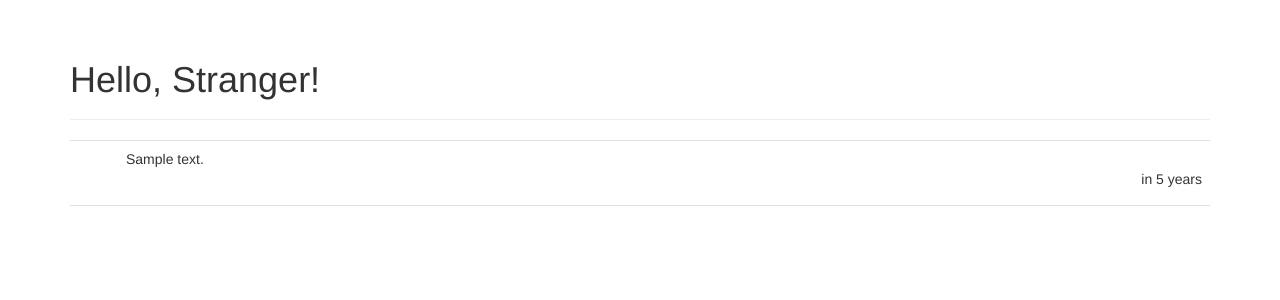
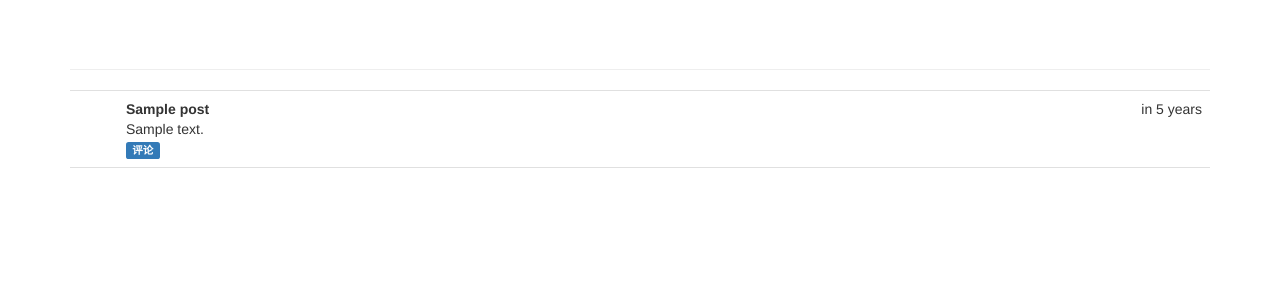
Before and after one commit to tcxurun/sheep, a Flask app: page / in a window 1280 px wide. Shown: the part 52-352 px from the top of the page. Run offline with Flask 2, Linux system fonts and the light colour scheme; tables that the repository leaves empty hold one stand-in row (values such as "Sample post"); some libraries are stand-ins or nearby versions.

Commit message:
解决markdown不能转换图片问题,增加评论模型

```diff
--- a/app/main/forms.py
+++ b/app/main/forms.py
@@ -17,6 +17,8 @@ class PostForm(Form):
 	submit = SubmitField('提交')
 
 
+
 class CommentForm(Form):
-    body = StringField('内容', validators=[Required()])
-    submit = SubmitField('提交')
+	nickname = StringField('昵称',validators=[Required()])
+	body = StringField('内容', validators=[Required()])
+	submit = SubmitField('提交')
--- a/app/main/views.py
+++ b/app/main/views.py
@@ -1,9 +1,10 @@
+#encoding: utf-8
 from datetime import datetime
 from flask import render_template,session,redirect,url_for,request,flash,current_app
 from flask.ext.login import login_required, current_user
 from . import main
 from .. import db
-from .forms import PostForm
+from .forms import PostForm,CommentForm
 from ..models import User,Post
 
 @main.route('/',methods=['GET','POST'])
@@ -22,10 +23,12 @@ def index():
 def post():
 	form = PostForm()
 	if form.validate_on_submit():
+		print 'title: %s' % form.title.data
 		post = Post(title=form.title.data,body=form.body.data)
 		db.session.add(post)
 		return redirect(url_for('.index'))
-	return render_template('post.html',form=form)
+	posts = Post.query.order_by(Post.timestamp.desc()).all()
+	return render_template('index.html',form=form,posts=posts)
 
 @main.route('/edit/<int:id>',methods=['GET','POST'])
 @login_required
@@ -33,9 +36,30 @@ def edit(id):
 	post = Post.query.get_or_404(id)
 	form = PostForm()
 	if form.validate_on_submit():
+		post.title = form.title.data
 		post.body = form.body.data
 		db.session.add(post)
 		flash('The post has been updated')
 		return redirect(url_for('.post',id=post.id))
+	form.title.data = post.title
 	form.body.data = post.body
 	return render_template('edit_post.html',form=form)
+
+@main.route('/post/comment/<int:id>',methods=['GET','POST'])
+def comment(id):
+	post = Post.query.get_or_404(id)
+	form = CommentForm()
+	if form.validate_on_submit():
+		comment = Comment(nickname=form.nickname.data,body=form.body.name,
+			post=post)
+		db.session.add(comment)
+		flash('您的评论已经提交！')
+		return redirect(url_for('.post',id=post.id,page=-1))
+	page = request,args.get('page',1,type=int)
+	if page == -1:
+		page=(post.comments.count() -1) / \
+			current_app.config['SHEEP_POSTS_PER_PAGE'] + 1
+	pagination = post.comments.order_by(Comment.timestamp.asc()).paginate(
+		page,per_page=current_app.config['SHEEP_POSTS_PER_PAGE'],error_out=False)
+	comments = pagination.items
+	return render_template('post.html',post=post,form=form,comments=comments,)
--- a/app/models.py
+++ b/app/models.py
@@ -134,6 +134,8 @@ class Post(db.Model):
 	body_html = db.Column(db.Text)
 	timestamp = db.Column(db.DateTime,index=True,default=datetime.utcnow)
 
+	comments = db.relationship('Comment',backref='post',lazy='dynamic')
+
 	@staticmethod
 	def generate_posts(count=10):
 		for i in range(count):
@@ -148,7 +150,7 @@ class Post(db.Model):
 
 	@staticmethod
 	def on_changed_body(target, value, oldvalue, initiator):
-
+		'''
 		def filter_src(name,value):
 			if name in ('alt','height','width'):
 				return True
@@ -158,14 +160,18 @@ class Post(db.Model):
 			return False
 
 		allowed_tags = ['a', 'abbr', 'acronym', 'b', 'blockquote', 'code',
-			'em', 'i', 'li', 'ol', 'pre', 'strong', 'ul','h1', 'h2', 'h3', 'p']
+			'em', 'i', 'li'<p></p>, 'ol', 'pre', 'strong', 'ul','h1', 'h2', 'h3', 'p']
 
 		allowed_attributes = {
-			'img':filter_src,
+			'img':['src']
 		}
+
+
 		target.body_html = bleach.linkify(bleach.clean(
 			markdown(value, output_format='html'),
 			tags=allowed_tags,attributes=allowed_attributes,strip=True))
+		'''
+		target.body_html = markdown(value, output_format='html')
 
 	def to_json(self):
 		json_comment = {
@@ -187,4 +193,20 @@ class Post(db.Model):
 			raise ValidationError('post does not have a body')
 		return Post(title=title,body=body)
 
+
+
+class Comment(db.Model):
+	__tablename__ = 'comments'
+	id = db.Column(db.Integer,primary_key=True)
+	nickname = db.Column(db.String(30))
+	body=db.Column(db.Text)
+	body_html = db.Column(db.Text)
+	timestamp = db.Column(db.DateTime,index=True,default=datetime.utcnow)
+	disabled = db.Column(db.Boolean)
+	post_id = db.Column(db.Integer,db.ForeignKey('posts.id'))
+	@staticmethod
+	def on_changed_body(target,value,oldvalue,initiator):
+		target.body_html = markdown(value, output_format='html')
+
 db.event.listen(Post.body,'set',Post.on_changed_body)
+db.event.listen(Comment.body,'set',Comment.on_changed_body)
--- a/app/templates/_posts.html
+++ b/app/templates/_posts.html
@@ -3,14 +3,27 @@
  {% for post in posts %}
  <li class="post">
  	 <div class="post-content">
+ 	  <div class="post-date">{{ moment(post.timestamp).fromNow() }}</div>
+ 	 	<div class="post-author">{{ post.title }}</div>
+
  	     <div class="post-body">
                 {% if post.body_html %}
                     {{ post.body_html | safe }}
                 {% else %}
                     {{ post.body }}
                 {% endif %}
-            </div>
-              <div class="post-date">{{ moment(post.timestamp).fromNow() }}</div>
+         </div>
+
+        {% if  current_user.is_administrator() %}
+        <a href="{{ url_for('.edit',id=post.id) }}">
+				<span class="label label-danger">编辑</span>
+			</a>
+		{% endif %}
+		<a href="{{ url_for('.post',id=post.id) }}#comments">
+				<span class="label label-primary">
+					评论
+				</span>
+		</a>
  	 </div>
  </li>
  {% endfor %}
--- a/app/templates/index.html
+++ b/app/templates/index.html
@@ -5,11 +5,7 @@
 
 {% block page_content %}
 <div class="page-header">
-	<h1>Hello,{% if name %}{{ name }}{% else %} Stranger{% endif %}!</h1>
 </div>
-{% if current_user.is_administrator() %}
-{{ wtf.quick_form(form) }}
-{% endif %}
 {% include '_posts.html' %}
 {% endblock %}
 
```
